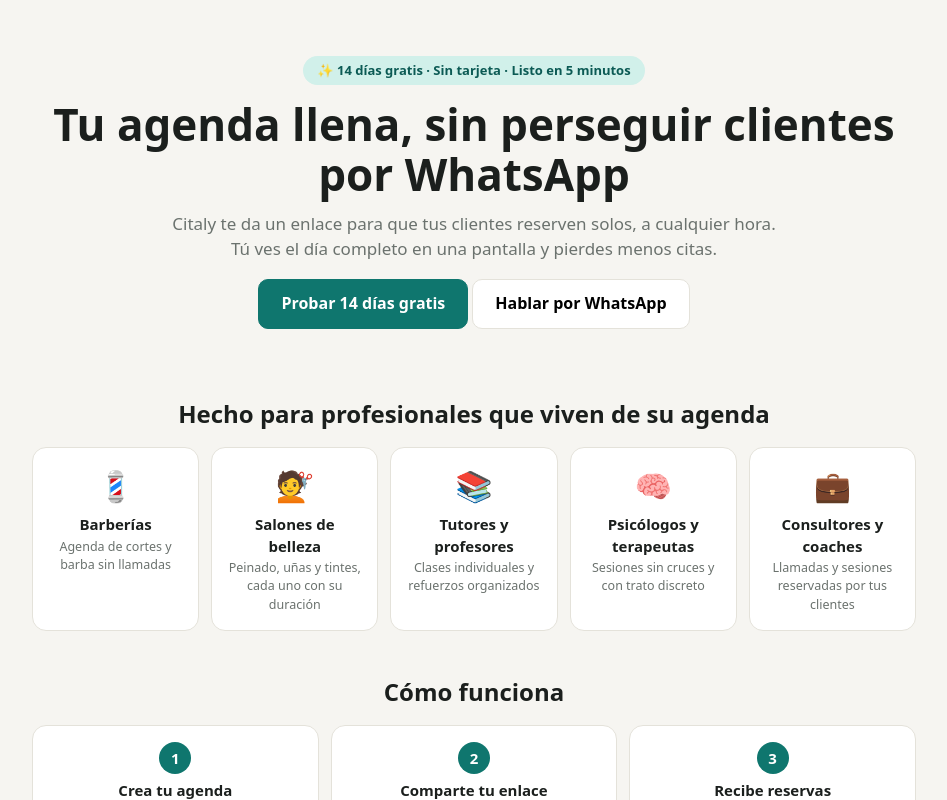
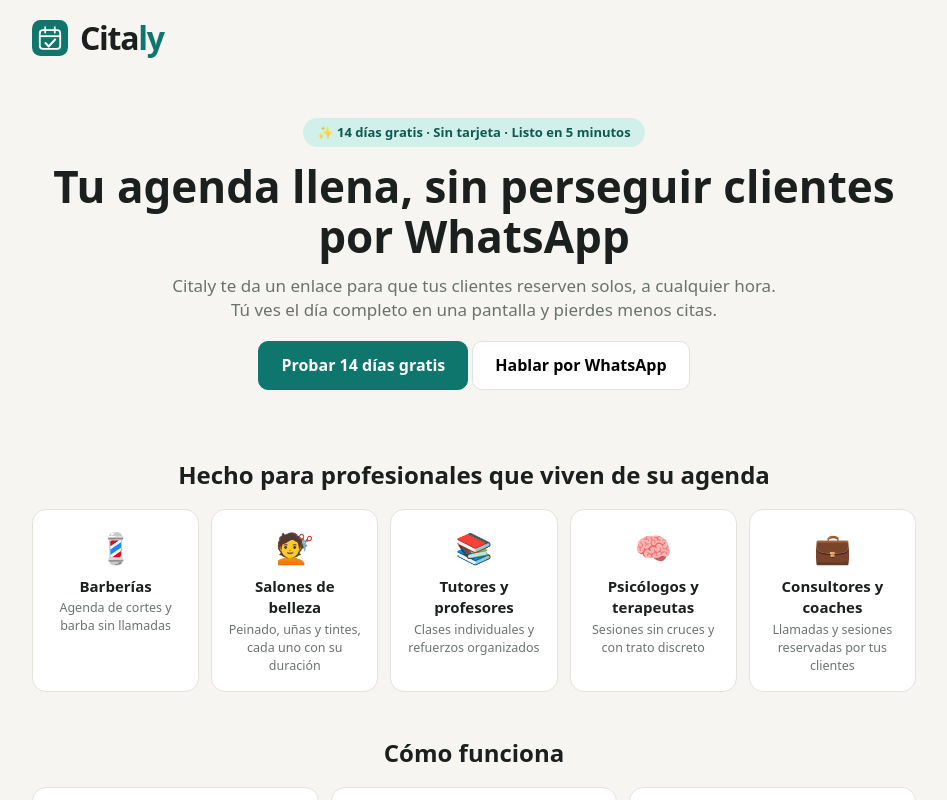
Before and after one commit to camontoya56-bit/Citaly, a Next.js app in the folder citaly/: page / in a window 1280 px wide. Shown: the top 800 px of the page, without its empty margins (166-1113 px from the left). Built offline with nearby package versions, Linux system fonts and the light colour scheme; no server answers.

Commit message:
Add files via upload

```diff
--- /dev/null
+++ b/citaly/app/Logo.js
@@ -0,0 +1,14 @@
+export default function Logo({ size = 32 }) {
+  return (
+    <a href="/" aria-label="Citaly, inicio" style={{ display: "inline-flex", alignItems: "center", gap: Math.round(size / 3), textDecoration: "none", color: "#1b1f1d" }}>
+      <svg width={size} height={size} viewBox="0 0 120 120" aria-hidden="true">
+        <rect width="120" height="120" rx="28" fill="#0f766e" />
+        <rect x="26" y="34" width="68" height="62" rx="10" fill="none" stroke="#fff" strokeWidth="6" />
+        <path d="M26 54h68" stroke="#fff" strokeWidth="6" />
+        <path d="M44 24v18M76 24v18" stroke="#fff" strokeWidth="6" strokeLinecap="round" />
+        <path d="M45 77l11 11 21-23" fill="none" stroke="#fff" strokeWidth="7" strokeLinecap="round" strokeLinejoin="round" />
+      </svg>
+      <span style={{ fontSize: Math.round(size * 0.9), fontWeight: 800, letterSpacing: "-0.04em", lineHeight: 1 }}>Cita<span style={{ color: "#0f766e" }}>ly</span></span>
+    </a>
+  );
+}
--- a/citaly/app/[slug]/page.js
+++ b/citaly/app/[slug]/page.js
@@ -29,6 +29,6 @@
       <input placeholder="Tu WhatsApp (ej. 3001234567)" inputMode="tel" value={tel} onChange={(e) => setTel(e.target.value)} />
       {err && <p style={{ color: "#b91c1c" }}>{err}</p>}
       <p><small>Al reservar aceptas que {n.nombre} use tus datos para gestionar tu cita. <a href="/privacidad" target="_blank">Privacidad</a></small></p>
-      <button className="p" disabled={t === null || nom.trim().length < 2 || telx(tel).length < 11} onClick={reservar}>Confirmar reserva</button></div></div>
+      <button className="p" disabled={t === null || nom.trim().length < 2 || telx(tel).length < 11} onClick={reservar}>Confirmar reserva</button></div><p style={{ textAlign: "center" }}><small>Agenda con <a href="/" style={{ fontWeight: 700 }}>Citaly</a></small></p></div>
   );
 }
--- a/citaly/app/dashboard/page.js
+++ b/citaly/app/dashboard/page.js
@@ -1,6 +1,7 @@
 "use client";
 import { useEffect, useState, useCallback } from "react";
 import Link from "next/link";
+import Logo from "../Logo";
 import { useRouter } from "next/navigation";
 import { supabase, hm, hoy, sumaDias, WA, PRECIO, tel, wame } from "../../lib/supabase";
 export default function Dashboard() {
@@ -26,11 +27,12 @@
   const ingresos = citas.reduce((s, c) => s + Number(c.servicios?.precio || 0), 0);
   const salir = async () => { await supabase.auth.signOut(); r.push("/login"); };
   if (!vigente) return (
-    <div className="w"><div className="card"><h2>Tu periodo de prueba terminó</h2>
+    <div className="w"><p><Logo size={30} /></p><div className="card"><h2>Tu periodo de prueba terminó</h2>
       <p>Tus datos están guardados. Activa tu plan ({PRECIO}) para volver a recibir reservas.</p>
       <a href={activar} target="_blank" rel="noreferrer"><button className="p">Activar por WhatsApp</button></a>{" "}<button onClick={salir}>Salir</button></div></div>);
   return (
     <div className="w">
+      <p><Logo size={30} /></p>
       {neg.plan !== "activo" && <div className="card" style={{ background: "#d1f0ea" }}>Prueba gratis: te quedan <b>{dias} días</b>. <a href={activar} target="_blank" rel="noreferrer">Activar plan</a></div>}
       <div className="card"><b>{neg.nombre}</b><br /><small>Tu enlace de reservas:</small><br />
         <a href={link} target="_blank" rel="noreferrer">{link}</a>{" "}
--- a/citaly/app/login/page.js
+++ b/citaly/app/login/page.js
@@ -2,6 +2,7 @@
 import { useState } from "react";
 import { useRouter } from "next/navigation";
 import { supabase } from "../../lib/supabase";
+import Logo from "../Logo";
 const TIPOS = ["Barbería", "Salón", "Tutor", "Psicólogo", "Consultor"];
 export default function Login() {
   const r = useRouter();
@@ -19,7 +20,7 @@
     r.push("/dashboard");
   }
   return (
-    <div className="w"><form className="card" onSubmit={enviar}>
+    <div className="w"><p style={{ textAlign: "center" }}><Logo size={40} /></p><form className="card" onSubmit={enviar}>
       <h2>{reg ? "Crear mi agenda (14 días gratis)" : "Iniciar sesión"}</h2>
       {reg && <><input placeholder="Nombre de tu negocio" value={f.nombre} onChange={set("nombre")} required />
         <select value={f.tipo} onChange={set("tipo")}>{TIPOS.map((t) => <option key={t}>{t}</option>)}</select></>}
--- a/citaly/app/page.js
+++ b/citaly/app/page.js
@@ -1,5 +1,6 @@
 import Link from "next/link";
-import { WA, PRECIO, wame } from "../lib/supabase";
+import Logo from "./Logo";
+import { WA, PRECIO, PRECIO_FUNDADOR, PRECIO_ANUAL, wame } from "../lib/supabase";
 const PARA = [["💈", "Barberías", "Agenda de cortes y barba sin llamadas"], ["💇", "Salones de belleza", "Peinado, uñas y tintes, cada uno con su duración"],
   ["📚", "Tutores y profesores", "Clases individuales y refuerzos organizados"], ["🧠", "Psicólogos y terapeutas", "Sesiones sin cruces y con trato discreto"], ["💼", "Consultores y coaches", "Llamadas y sesiones reservadas por tus clientes"]];
 const PASOS = [["Crea tu agenda", "Escribe el nombre de tu negocio, tus servicios, precios y horario. Toma 5 minutos."], ["Comparte tu enlace", "Ponlo en tu WhatsApp, Instagram o en un código QR en el local."], ["Recibe reservas", "Tus clientes eligen hora solos. Tú ves el día completo y sin cruces."]];
@@ -7,6 +8,7 @@
 export default function Home() {
   return (
     <div className="L">
+      <div style={{ padding: "20px 0 0" }}><Logo size={36} /></div>
       <section className="hero">
         <span className="badge">✨ 14 días gratis · Sin tarjeta · Listo en 5 minutos</span>
         <h1>Tu agenda llena, sin perseguir clientes por WhatsApp</h1>
@@ -23,6 +25,7 @@
       <h2 className="s">Un solo plan, simple</h2>
       <div className="t price"><b>Plan Profesional</b><div className="pr">{PRECIO.replace("/mes", "")}<small style={{ fontSize: 14 }}>/mes</small></div>
         <ul><li>Citas y servicios ilimitados</li><li>Tu enlace de reservas propio</li><li>Recordatorios por WhatsApp</li><li>Soporte por WhatsApp</li></ul>
+        <p><b>🎉 Precio fundador: {PRECIO_FUNDADOR}</b><br /><small>Para los primeros 20 negocios, mientras mantengan su suscripción.</small><br /><small>O {PRECIO_ANUAL} (2 meses gratis).</small></p>
         <Link href="/login"><button className="p big" style={{ width: "100%" }}>Empezar mis 14 días gratis</button></Link>
         <small style={{ marginTop: 8 }}>Sin tarjeta y sin permanencia.</small></div>
       <p style={{ textAlign: "center", marginTop: 40 }}><small>¿Dudas? Escríbenos por <a href={wame(WA, "Hola, tengo una pregunta sobre Citaly")} target="_blank" rel="noreferrer">WhatsApp</a>.</small><br /><small><a href="/terminos">Términos</a> · <a href="/privacidad">Privacidad</a></small></p>
```
Also changed, not shown: citaly/app/icon.svg (added).
